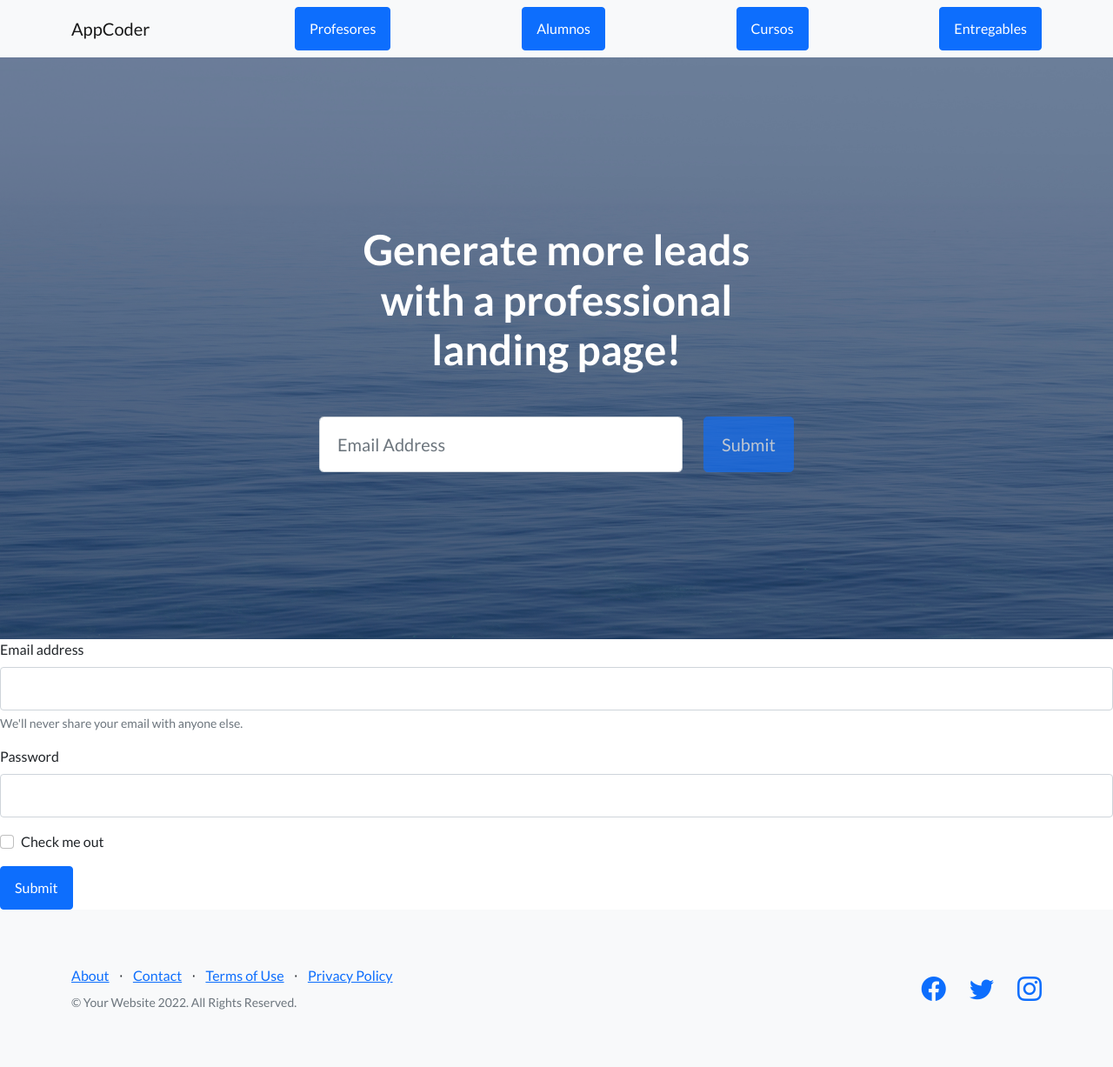
After one commit to tomdrr/repositorio_Django, a Django app: page /app_coder/contacto in a window 1280 px wide. The commit adds this page. Shown: the whole page at 87% size. Run offline with Django 4.2, Linux system fonts and the light colour scheme; some libraries are stand-ins or nearby versions.

Commit message:
cuarta version

```diff
--- /dev/null
+++ b/proyecto_coder/app_coder/template/contacto.html
@@ -0,0 +1,24 @@
+{% extends "padre.html" %}
+
+{% load static %}
+
+{% block contenido %}
+<main>
+<form>
+    <div class="mb-3">
+      <label for="exampleInputEmail1" class="form-label">Email address</label>
+      <input type="email" class="form-control" id="exampleInputEmail1" aria-describedby="emailHelp">
+      <div id="emailHelp" class="form-text">We'll never share your email with anyone else.</div>
+    </div>
+    <div class="mb-3">
+      <label for="exampleInputPassword1" class="form-label">Password</label>
+      <input type="password" class="form-control" id="exampleInputPassword1">
+    </div>
+    <div class="mb-3 form-check">
+      <input type="checkbox" class="form-check-input" id="exampleCheck1">
+      <label class="form-check-label" for="exampleCheck1">Check me out</label>
+    </div>
+    <button type="submit" class="btn btn-primary">Submit</button>
+  </form>
+</main>
+{% endblock %}
--- a/proyecto_coder/app_coder/template/padre.html
+++ b/proyecto_coder/app_coder/template/padre.html
@@ -77,7 +77,7 @@
         </header>
         <!-- Icons Grid-->
 
-        {% block contenido%}
+        {% block contenido %}
 
 
         {% endblock %}
--- a/proyecto_coder/app_coder/views.py
+++ b/proyecto_coder/app_coder/views.py
@@ -15,7 +15,7 @@ def inicio(request):
 def cursos(request):
     cursos = Curso.objects.all() #importo toda la data de los cursos
     dicc = {"cursos" : cursos}
-    plantilla = loader.get_template("plantillas.html")
+    plantilla = loader.get_template("cursos.html")
     documento = plantilla.render(dicc)
     return HttpResponse(documento)
 
--- a/proyecto_coder/proyecto_coder/settings.py
+++ b/proyecto_coder/proyecto_coder/settings.py
@@ -55,7 +55,7 @@ ROOT_URLCONF = 'proyecto_coder.urls'
 TEMPLATES = [
     {
         'BACKEND': 'django.template.backends.django.DjangoTemplates',
-        'DIRS': ["C:/Users/Usuario/Desktop/Python/coder/proyecto_coder/app_coder/template/"],
+        'DIRS': ["C:/Users/Usuario/Desktop/Python/coder/nuevo_repo/proyecto_coder/app_coder/template/"],
         'APP_DIRS': True,
         'OPTIONS': {
             'context_processors': [
```
Also changed, not shown: proyecto_coder/app_coder/template/alumnos.html (+12 -0 lines), proyecto_coder/app_coder/template/cursos.html (added, +26 -0 lines).
